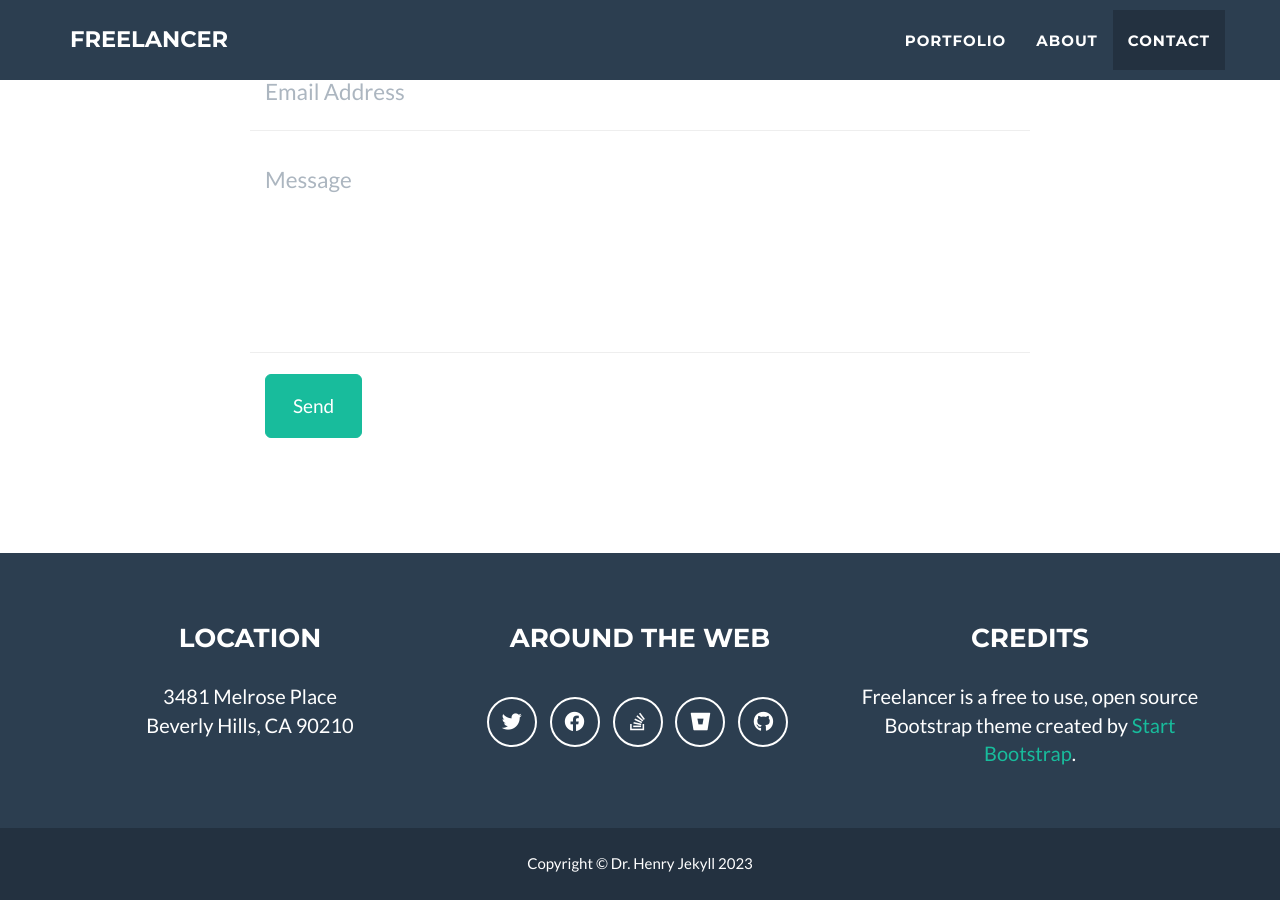
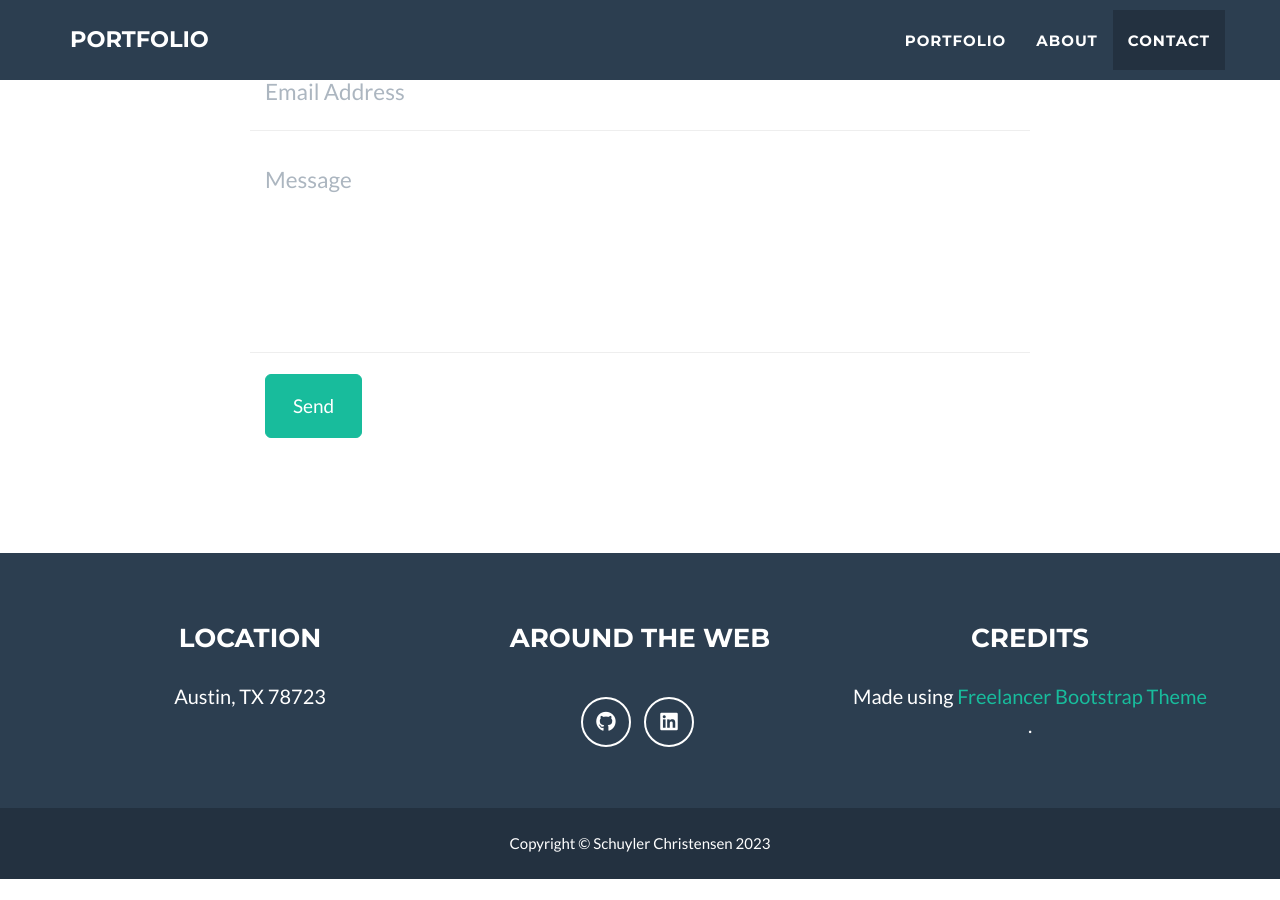
Before and after one commit to slchristensen/slchristensen.github.io, a Jekyll site: the page built from _posts/2014-07-18-project-1.markdown, in a window 1280 px wide and 900 px high, scrolled down 2492 px. Built offline with Jekyll 4.4.1, drawn with Linux system fonts in a browser that asks for light colours; after the commit the page ends 3371 px from its top, so only the background shows below that; some of the changed text lies outside the part shown.

Commit message:
Changed to my details

```diff
--- a/_config.yml
+++ b/_config.yml
@@ -1,11 +1,11 @@
 # Site settings
-title: Freelancer
-email: your-email@domain.com
-url: https://github.com/jeromelachaud/freelancer-theme
-description: "Write an awesome description for your new site here. You can edit this line in _config.yml. It will appear in your document head meta (for Google search results) and in your feed.xml site description."
+title: Portfolio
+email: sl_christensen@comcast.net
+url: https://slchristensen.github.io/
+description: "Schuyler Christensen portfolio page. Resume, portfolio work from UX Design side projects, get in contact. "
 keywords: "your keywords, separated by commas"
-skills: "Web Developer - Graphic Artist - User Experience Designer"
-meta_author: LastName FirstName
+skills: "Product Manager - Lifelong Learner - Novice User Experience Designer"
+meta_author: Christensen Schuyler
 
 # Google webmaster tools
 google_verify:
@@ -32,31 +32,24 @@ color:
 
 # Footer settings
 footer:
-  copyright: Dr. Henry Jekyll
+  copyright: Schuyler Christensen
   location: Location
   social: Around the Web
   credits: Credits
 
 # Social networks usernames (many more available: google-plus, flickr, dribbble, pinterest, instagram, tumblr, linkedin, etc.)
 social:
-  - title: twitter
-    url: http://twitter.com/jekyllrb
-  - title: facebook
-    url:
-  - title: stack-overflow
-    url: http://stackoverflow.com/questions/tagged/jekyll
-  - title: bitbucket
-    url: http://bitbucket.org/jekyll
   - title: github
-    url: http://github.com/jekyll
+    url: http://https://github.com/slchristensen
+  - title: linkedin
+    url: https://www.linkedin.com/in/schuyler-christensen/
 
 # Postal address (add as many lines as necessary)
 address:
-  - line: 3481 Melrose Place
-  - line: Beverly Hills, CA 90210
+  - line: Austin, TX 78723
 
 # Credits content
-credits: 'Freelancer is a free to use, open source Bootstrap theme created by <a href="http://startbootstrap.com">Start Bootstrap</a>.'
+credits: 'Made using <a href="https://github.com/jeromelachaud/freelancer-theme">Freelancer Bootstrap Theme</a> .'
 
 # Build settings
 markdown: kramdown
```
